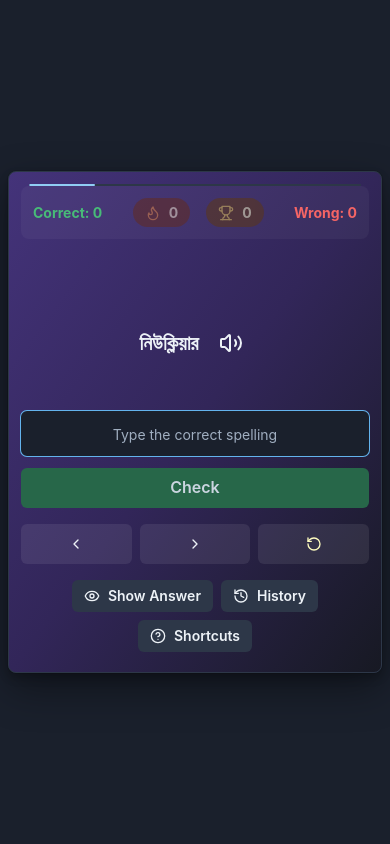
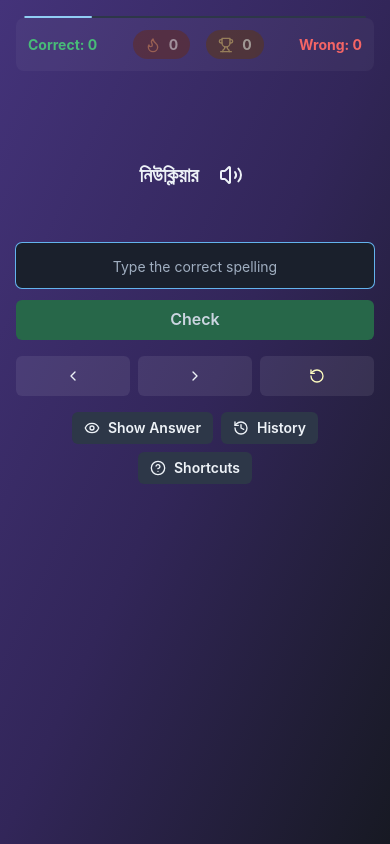
Before and after one commit to sudarshaana/learn, a React (Vite) app: page / in a window 390 px wide. Built offline with nearby package versions, Linux system fonts and the light colour scheme; no server answers.

Commit message:
full screen on mobile device

```diff
--- a/src/App.jsx
+++ b/src/App.jsx
@@ -233,7 +233,13 @@ export default function HomeComponent() {
 
   return (
     <ChakraProvider theme={theme}>
-      <Box minHeight="100vh" display="flex" alignItems="center" justifyContent="center" p={[2, 4]}>
+      <Box
+        minHeight="100vh"
+        display="flex"
+        alignItems="center"
+        justifyContent="center"
+        p={{ base: 0, md: 4 }}  // Remove padding on mobile
+      >
         {isLoading ? (
           <Flex direction="column" align="center" gap={4}>
             <Spinner size="xl" color="blue.400" />
@@ -245,16 +251,19 @@ export default function HomeComponent() {
             maxWidth={{ base: "100%", md: "md" }}
             mx="auto"
             position="relative"
+            height={{ base: "100vh", md: "auto" }}  // Full height on mobile
           >
-
             <Box
-              p={{ base: 3, md: 6 }}
+              p={{ base: 4, md: 6 }}
               bgGradient={bgGradient}
-              borderRadius="lg"
-              boxShadow="dark-lg"
-              borderWidth={1}
+              borderRadius={{ base: 0, md: "lg" }}  // No border radius on mobile
+              boxShadow={{ base: "none", md: "dark-lg" }}  // No shadow on mobile
+              borderWidth={{ base: 0, md: 1 }}  // No border on mobile
               borderColor="gray.700"
               position="relative"
+              height={{ base: "100%", md: "auto" }}  // Full height on mobile
+              display="flex"
+              flexDirection="column"
             >
               <Box top="-2px" width='full'>
                 <ProgressBar
```
